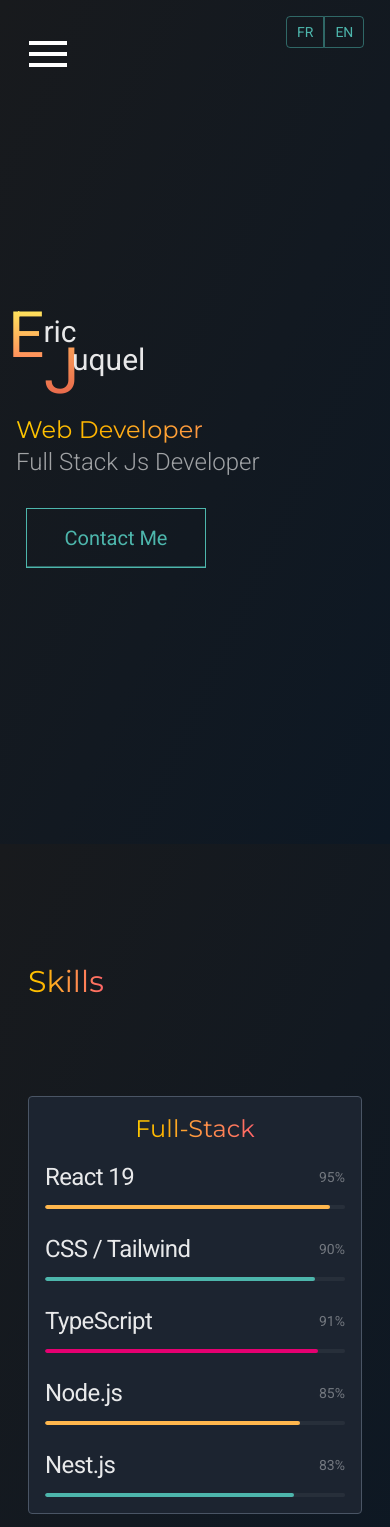
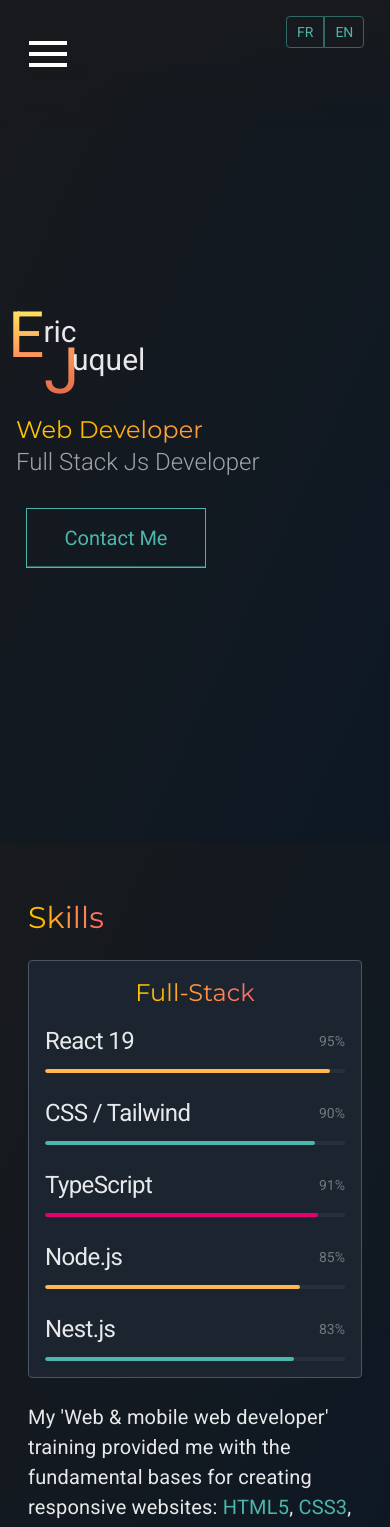
Before and after one commit to Eric-Juquel/eric-j-portfolio-v2, a React (Vite) app: page /home in a window 390 px wide. Shown: the top 1527 px of the page. Built offline with nearby package versions, Linux system fonts and the light colour scheme; a web font is replaced by a local one.

Commit message:
fix: layout

```diff
--- a/src/modules/achievements/AchievementsView.tsx
+++ b/src/modules/achievements/AchievementsView.tsx
@@ -9,8 +9,11 @@ function AchievementsView() {
   const { t } = useTranslation();
 
   return (
-    <div id="achievements" className="flex flex-col  w-full px-3  pt-20 gap-20">
-      <div className="h-33 w-fit">
+    <div
+      id="achievements"
+      className="flex flex-col w-full px-3 pt-10 lg:pt-20 gap-10 lg:gap-20"
+    >
+      <div className="h-auto lg:h-33 w-fit">
         <h4 className="text-3xl sm:text-4xl lg:text-6xl">{t("achievements")}</h4>
       </div>
 
--- a/src/modules/contact/ContactView.tsx
+++ b/src/modules/contact/ContactView.tsx
@@ -6,8 +6,8 @@ export default function ContactView() {
   const { t } = useTranslation();
 
   return (
-    <div id="contact" className="flex flex-col w-full px-3 pt-20">
-      <div className="h-33 w-fit flex">
+    <div id="contact" className="flex flex-col w-full px-3 pt-10 lg:pt-20">
+      <div className="h-auto lg:h-33 w-fit flex mb-6 lg:mb-0">
         <h4 className="text-3xl sm:text-4xl lg:text-6xl">{t("contactMe")}</h4>
         <span className="pl-3 text-gray-400">**</span>
       </div>
--- a/src/modules/core/Languages.tsx
+++ b/src/modules/core/Languages.tsx
@@ -11,13 +11,13 @@ export default function Languages() {
 
   const frButtonClass = `rounded-l-sm ${languageButtonCommon}  ${
     isFrench
-      ? "text-black bg-secondary hover:bg-secondary-hover"
+      ? "text-black bg-secondary pointer-fine:hover:bg-secondary-hover"
       : "text-secondary border border-secondary/50"
   }`;
 
   const enButtonClass = `rounded-r-sm ${languageButtonCommon}  ${
     isEnglish
-      ? "text-black bg-secondary hover:bg-secondary-hover"
+      ? "text-black bg-secondary pointer-fine:hover:bg-secondary-hover"
       : "text-secondary border border-secondary/50"
   }`;
 
--- a/src/modules/core/layout/Layout.tsx
+++ b/src/modules/core/layout/Layout.tsx
@@ -1,3 +1,4 @@
+import clsx from "clsx";
 import Languages from "../Languages";
 import Burger from "../navigation/Burger";
 import SideMenu from "../navigation/SideMenu";
@@ -22,8 +23,27 @@ export default function Layout({
         <Burger />
       </div>
 
-      <main className="flex flex-col w-full h-full lg:ml-60 lg:max-w-[calc(100vw-16rem)] overflow-y-auto">
-        <section className="flex min-h-screen pt-0 px-4 pb-4 sm:px-8 sm:pb-8 md:px-12 md:pb-12 lg:px-20 lg:pb-20">
+      <div
+        aria-hidden="true"
+        className="fixed top-0 left-0 right-0 lg:left-60 h-32 z-2 pointer-events-none"
+        style={{
+          background:
+            "linear-gradient(to bottom, var(--color-body-from), transparent)",
+        }}
+      />
+
+      <main
+        className={clsx(
+          "flex flex-col w-full h-full overflow-y-auto",
+          "lg:ml-60 lg:max-w-[calc(100vw-16rem)]",
+        )}
+      >
+        <section
+          className={clsx(
+            "flex min-h-screen pt-0",
+            "px-4 pb-4 sm:px-8 sm:pb-8 md:px-12 md:pb-12 lg:px-20 lg:pb-20",
+          )}
+        >
           {children}
         </section>
       </main>
--- a/src/modules/core/navigation/Heading.tsx
+++ b/src/modules/core/navigation/Heading.tsx
@@ -44,7 +44,7 @@ export default function Heading({ closeBurger }: HeadingProps) {
   return (
     <div className="w-[90%]  lg:h-90 flex flex-col items-center justify-between">
       <NavLink
-        className="w-full flex h-50 lg:flex-col lg:h-80 p-4 justify-between rounded-md hover:bg-gray-700/60"
+        className="w-full flex h-50 lg:flex-col lg:h-80 p-4 justify-between rounded-md pointer-fine:hover:bg-gray-700/60"
         to="/"
         onClick={() => {
           closeBurger?.();
--- a/src/modules/core/navigation/SocialNetworks.tsx
+++ b/src/modules/core/navigation/SocialNetworks.tsx
@@ -10,7 +10,7 @@ export default function SocialNetworks() {
         aria-label="LinkedIn"
       >
         <i
-          className="fab fa-linkedin text-4xl hover:text-secondary"
+          className="fab fa-linkedin text-4xl pointer-fine:hover:text-secondary"
           aria-hidden="true"
         ></i>
       </NavLink>
@@ -21,7 +21,7 @@ export default function SocialNetworks() {
         aria-label="GitHub"
       >
         <i
-          className="fab fa-github text-4xl hover:text-secondary"
+          className="fab fa-github text-4xl pointer-fine:hover:text-secondary"
           aria-hidden="true"
         ></i>
       </NavLink>
--- a/src/modules/core/navigation/navigation.css
+++ b/src/modules/core/navigation/navigation.css
@@ -11,7 +11,9 @@
     background-color 0.1s;
 }
 
-.nav-item:hover::before {
-  transform: scaleY(1);
-  width: 100%;
+@media (hover: hover) {
+  .nav-item:hover::before {
+    transform: scaleY(1);
+    width: 100%;
+  }
 }
--- a/src/modules/home/HomeView.tsx
+++ b/src/modules/home/HomeView.tsx
@@ -7,7 +7,7 @@ import SkillsView from "../skills/SkillsView";
 export default function HomeView() {
   const { t } = useTranslation();
   return (
-    <div id="home" className="flex flex-col items-center w-full gap-10">
+    <div id="home" className="flex flex-col items-center w-full gap-4 lg:gap-10">
       <div className="flex flex-col h-screen justify-center w-full">
         <div className="flex flex-col align-center w-full max-w-100 sm:max-w-none sm:flex-row md:w-200">
           <div className="grid h-32 sm:h-40 md:h-50 w-1/3 grid-cols-[repeat(5,1.75rem)] grid-rows-[repeat(5,1.75rem)] sm:grid-cols-[repeat(5,2.25rem)] sm:grid-rows-[repeat(5,2.25rem)] md:grid-cols-[repeat(5,3rem)] md:grid-rows-[repeat(5,3rem)] text-3xl sm:text-4xl md:text-5xl font-capriola">
--- a/src/modules/skills/SkillsView.tsx
+++ b/src/modules/skills/SkillsView.tsx
@@ -7,8 +7,8 @@ import { list_1, list_2, list_3, list_4 } from "./skills.const";
 export default function SkillsView() {
   const { t } = useTranslation();
   return (
-    <div id="skills" className="flex flex-col w-full px-3 pt-20">
-      <div className="h-33 w-fit">
+    <div id="skills" className="flex flex-col w-full px-3 pt-10 lg:pt-20">
+      <div className="h-auto lg:h-33 w-fit mb-6 lg:mb-0">
         <h4 className="text-3xl sm:text-4xl lg:text-6xl">{t("skills")}</h4>
       </div>
       <div className="grid grid-cols-1 gap-6 mb-10 lg:grid-cols-2">
--- a/src/modules/skills/components/SkillParagraph.tsx
+++ b/src/modules/skills/components/SkillParagraph.tsx
@@ -11,7 +11,7 @@ export default function SkillPragraph({
 }: SkillPragraphProps) {
   return (
     <div className={className}>
-      <p className="text-light body1 text-center lg:text-left">
+      <p className="text-light body1 text-left">
         {label}:{" "}
         {list.map((skill, i) => (
           <span key={skill}>
```
